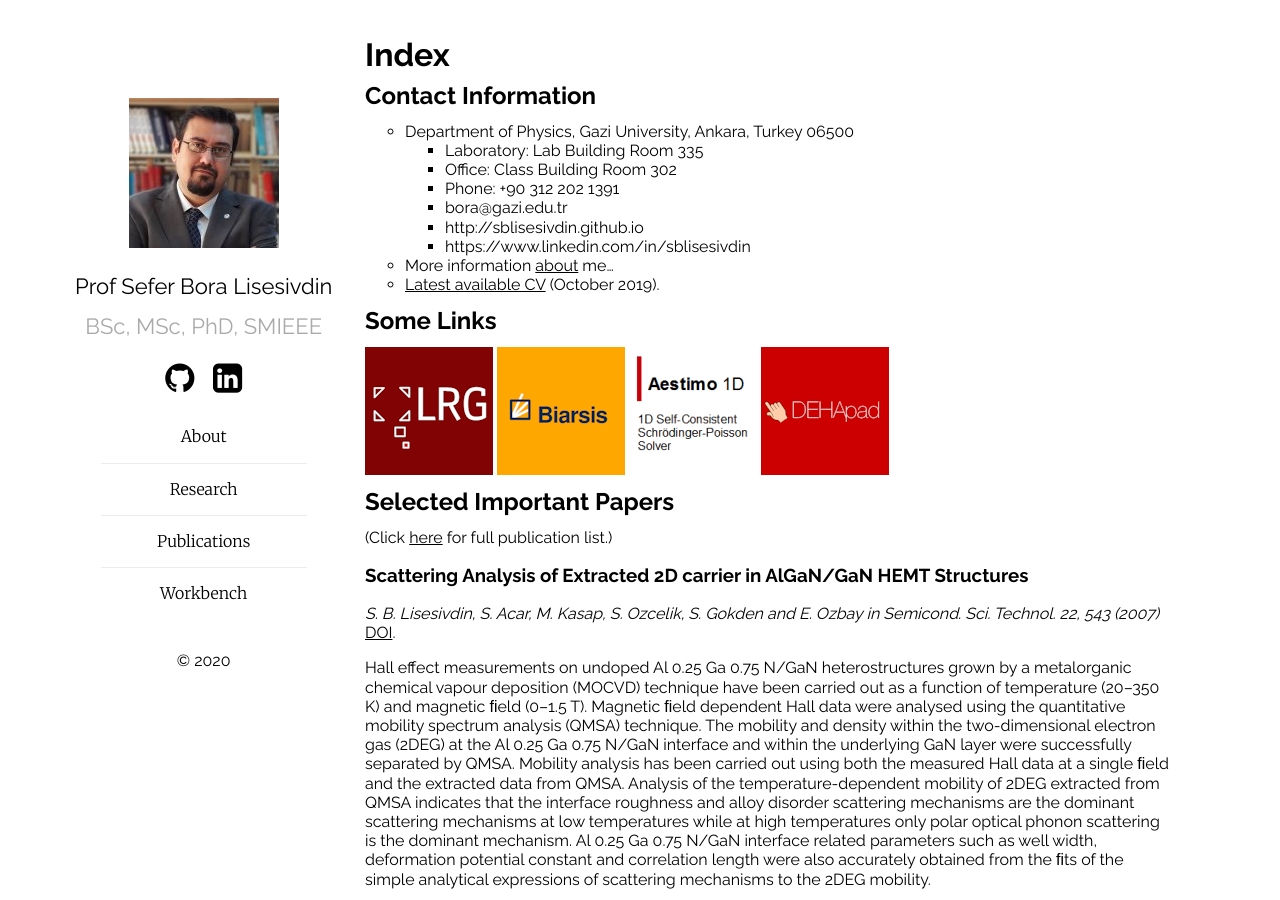
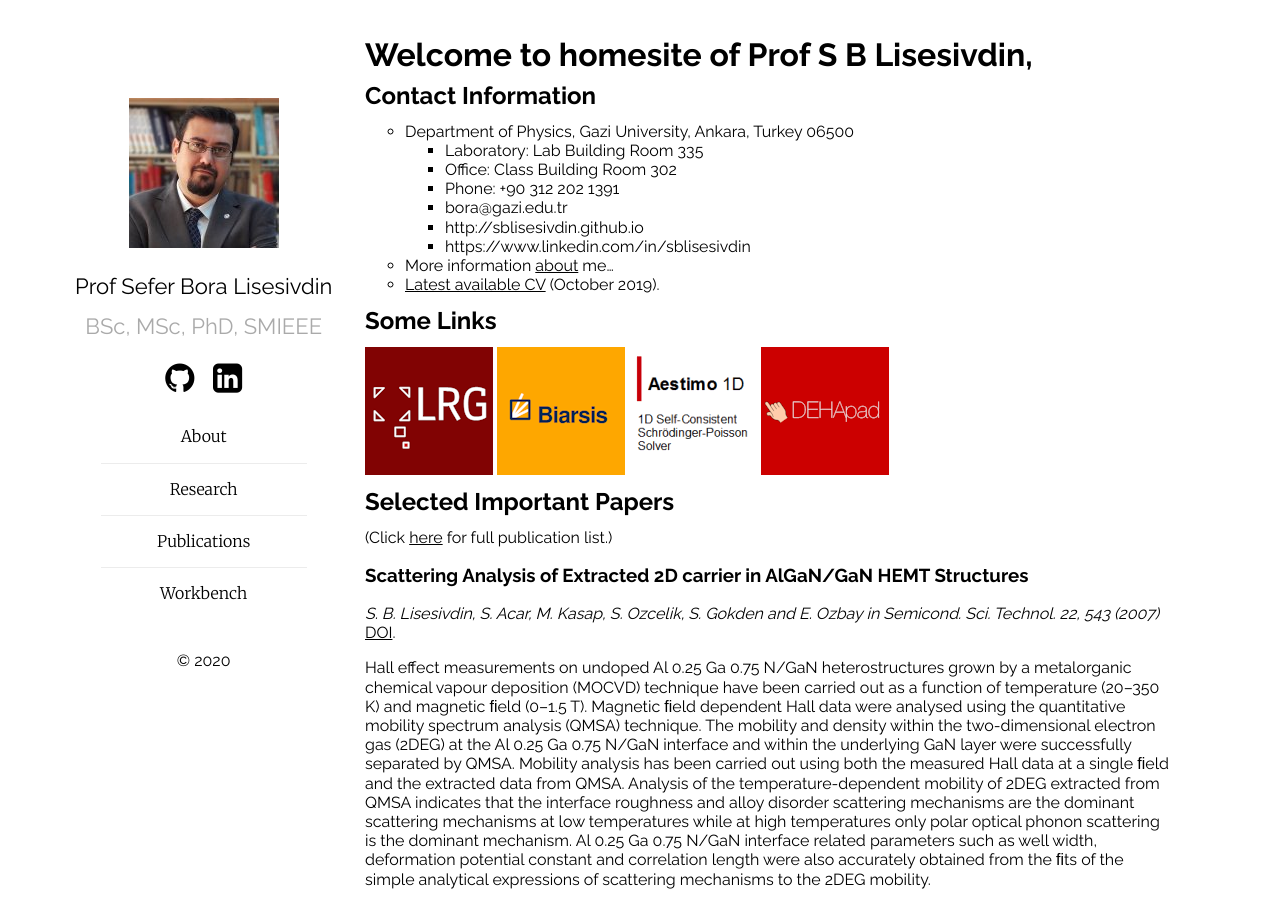
Before and after one commit to sblisesivdin/sblisesivdin.github.io, a Jekyll site: the page built from index.md, in a window 1280 px wide and 900 px high. Built offline with Jekyll 4.4.1, drawn with Linux system fonts in a browser that asks for light colours; our own code applies the rules of GitHub Pages for plain Markdown files.

Commit message:
Update index.md

```diff
--- a/index.md
+++ b/index.md
@@ -1,7 +1,7 @@
 ---
 layout: home
 ---
-# Index
+# Welcome to homesite of Prof S B Lisesivdin,
 
 ## Contact Information
 
```
